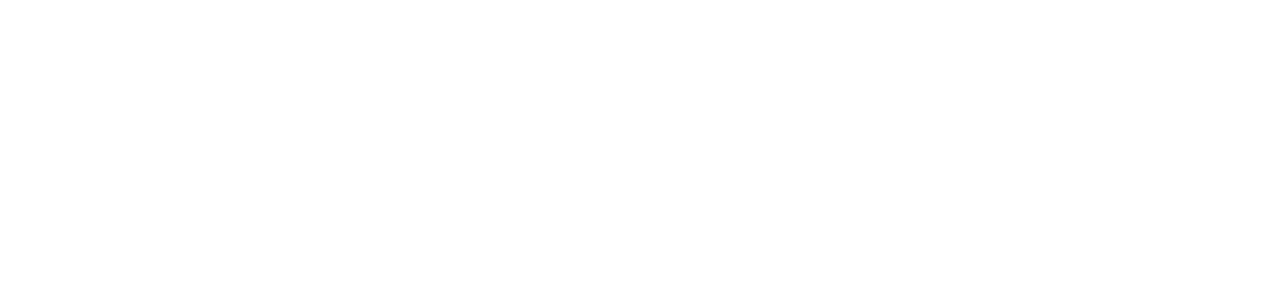
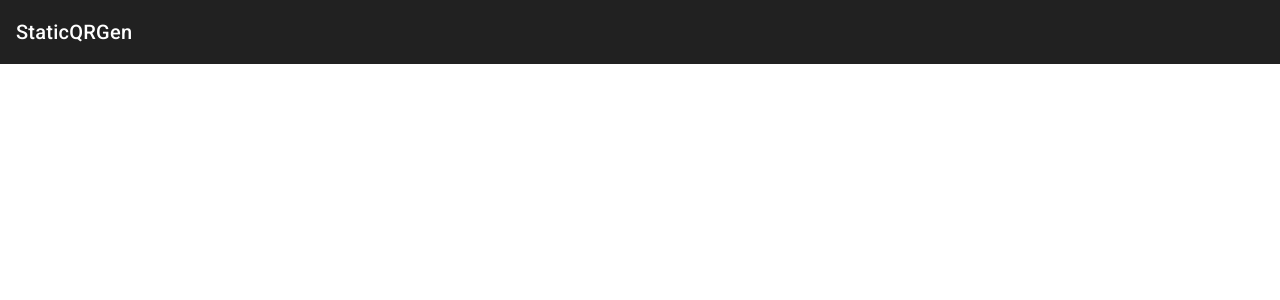
Before and after one commit to Sashank999/static-qr-gen, an Angular app: page / in a window 1280 px wide. Shown: the top 300 px of the page. Built offline with nearby package versions, Linux system fonts and the light colour scheme.

Commit message:
Add header.

```diff
--- a/src/app/app.component.html
+++ b/src/app/app.component.html
@@ -1 +1,3 @@
+<app-header></app-header>
+
 <router-outlet />
--- a/src/app/app.component.ts
+++ b/src/app/app.component.ts
@@ -1,10 +1,12 @@
 import { Component } from '@angular/core';
 import { RouterOutlet } from '@angular/router';
+
+import { HeaderComponent } from './header/header.component.js';
 
 @Component({
   selector: 'app-root',
   standalone: true,
-  imports: [RouterOutlet],
+  imports: [RouterOutlet, HeaderComponent],
   templateUrl: './app.component.html',
   styleUrl: './app.component.css'
 })
--- /dev/null
+++ b/src/app/header/header.component.html
@@ -0,0 +1,3 @@
+<mat-toolbar>
+	<span>{{ appName }}</span>
+</mat-toolbar>
--- /dev/null
+++ b/src/app/header/header.component.ts
@@ -0,0 +1,14 @@
+import { Component } from '@angular/core';
+
+import { MatToolbarModule } from '@angular/material/toolbar';
+
+@Component({
+  selector: 'app-header',
+  standalone: true,
+  imports: [MatToolbarModule],
+  templateUrl: './header.component.html',
+  styleUrl: './header.component.css'
+})
+export class HeaderComponent {
+  appName = "StaticQRGen";
+}
```
Also changed, not shown: src/app/header/header.component.css (added), 1 other file (tests, documents, lock files or other folders).
